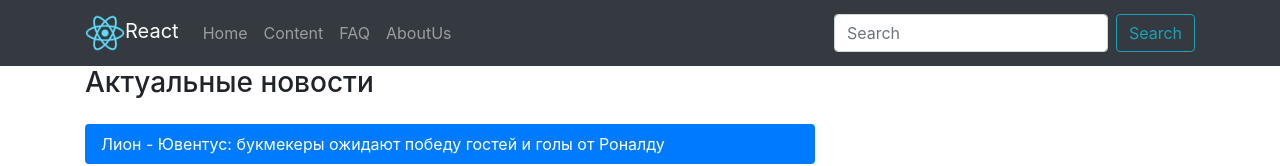
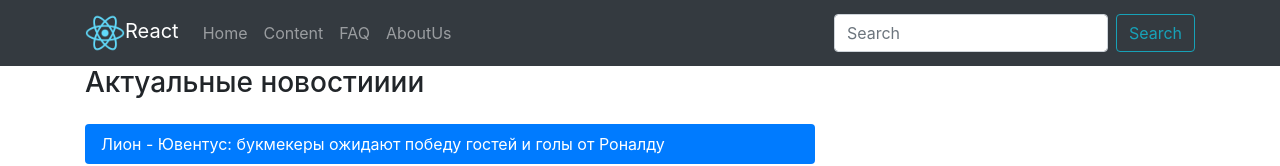
Before and after one commit to shpaksasha/FAQ, a React (Create React App) app: page / in a window 1280 px wide. Shown: the top 166 px of the page. Built offline with nearby package versions, Linux system fonts and the light colour scheme.

Commit message:
change h3

```diff
--- a/src/components/Home/home.js
+++ b/src/components/Home/home.js
@@ -7,7 +7,7 @@ const Home = () => {
           <Tab.Container defaultActiveKey='first'>
               <Row>
                   <Col sm={8}>
-                      <h3>Актуальные новости</h3>
+                      <h3>Актуальные новостииии</h3>
                       <Nav variant='pills' className='flex-column mt-4 justify-content-center'>
                           <Nav.Item>
                               <Nav.Link eventKey='first'>Лион - Ювентус: букмекеры ожидают победу гостей и голы от Роналду</Nav.Link>
```
